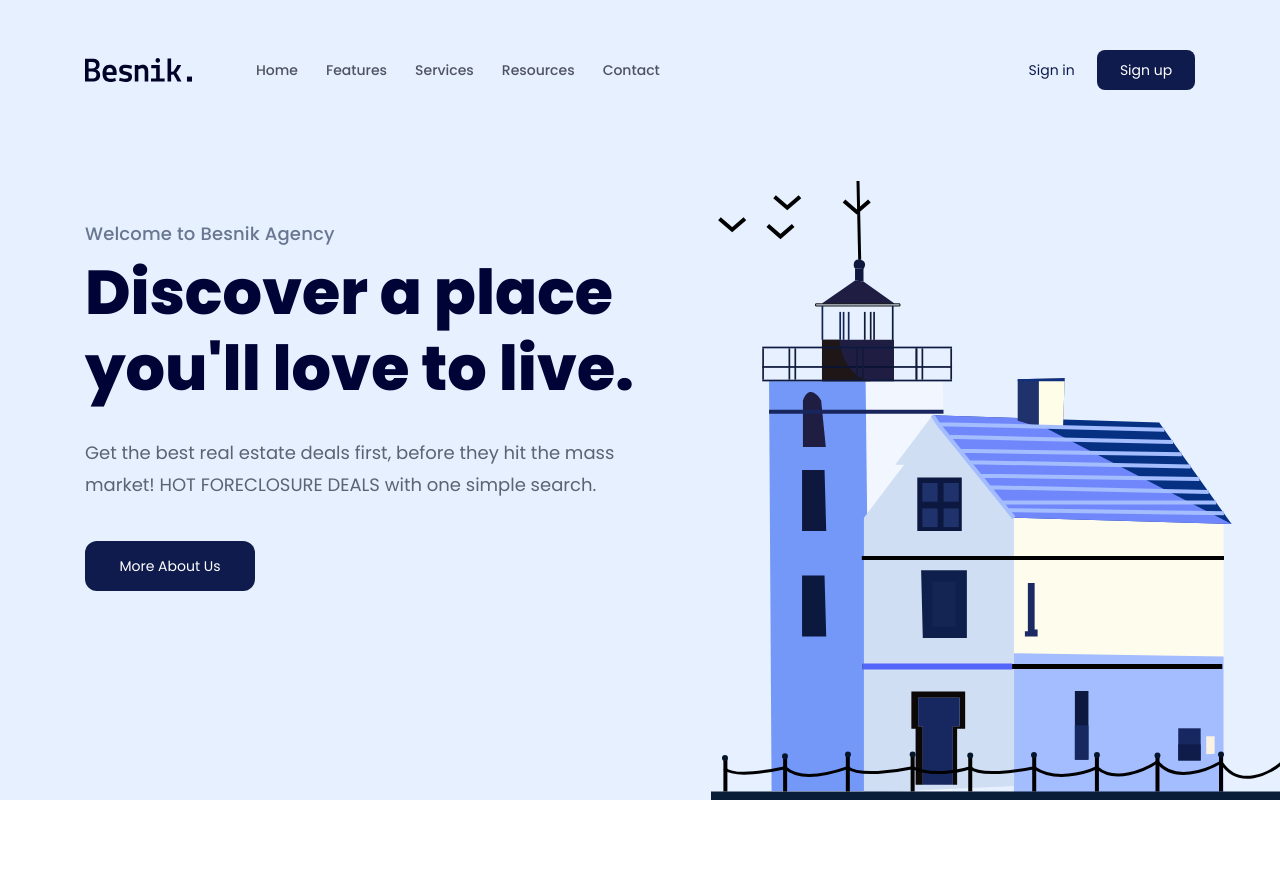
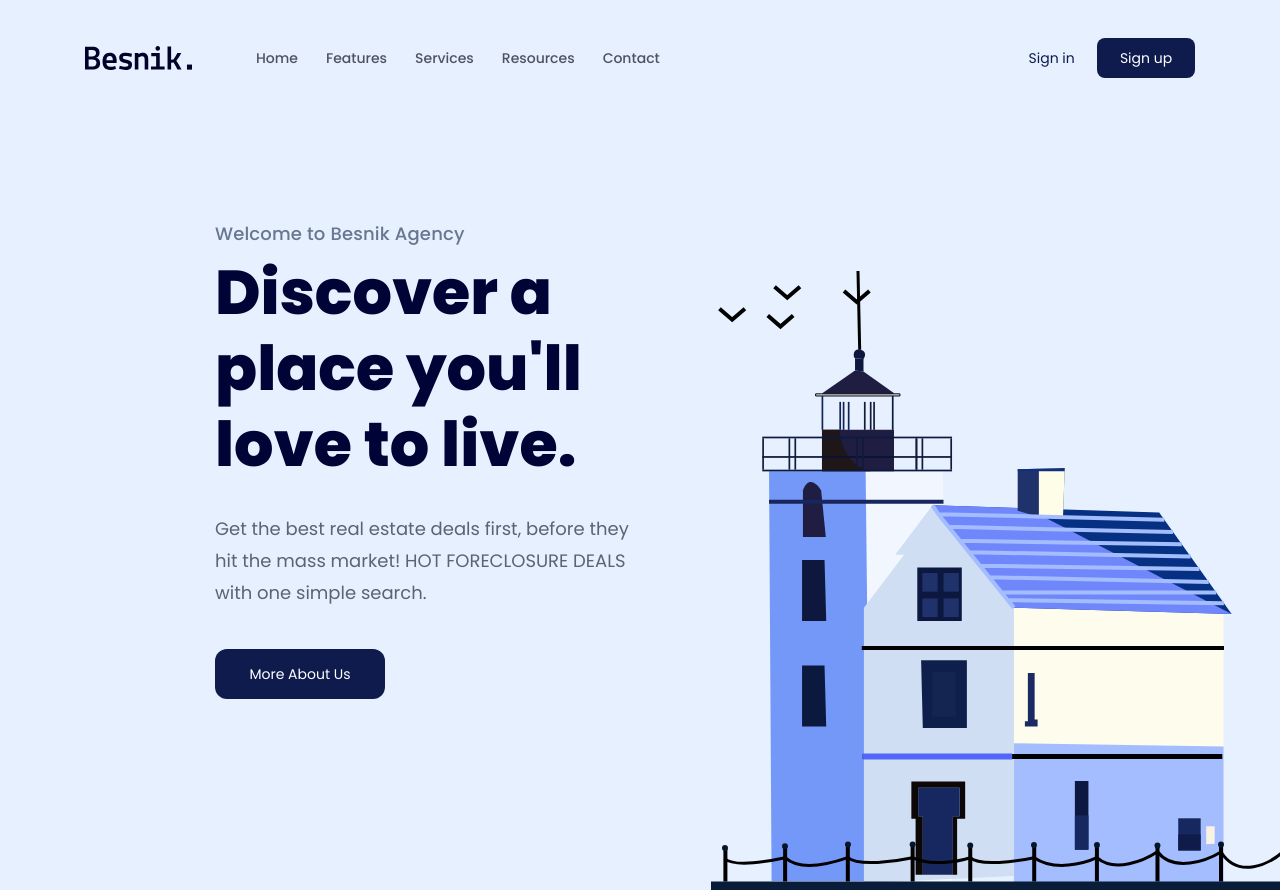
Before and after one commit to meanchoublue/meanchou-prj01, a plain HTML site: page index.html in a window 1280 px wide. Shown: the top 890 px of the page. Drawn offline with Linux system fonts and the light colour scheme.

Commit message:
Cải thiện phần Header

```diff
--- a/assets/css/styles.css
+++ b/assets/css/styles.css
@@ -48,17 +48,25 @@ btn:hover{
     -webkit-box-orient: vertical;
     overflow: hidden;
 }
-/*=============Header========== */
-.header {
+/*=============Hero========== */
+.hero-wrap {
     background:#E6F0FF;
     height: 100vh;
     position: relative;
+}
+.fix-header{
+    background: #E6F0FF ;
+    padding-top: 26px;
+    position: sticky;
+    top: -26px;
+    z-index: 1;
 }
 /* NAV */
 .navbar {
     display: flex;
     align-items: center;
-    padding-top: 50px;
+    /* padding-top: 50px; */
+    padding: 12px 0;
 }
 
 .navbar ul{
@@ -89,7 +97,7 @@ btn:hover{
 }
 /* Bottom */
 .hero {
-    margin-top: 130px;
+    padding: 130px;
 }
 .hero .info {
     width: 51%;
--- a/index.html
+++ b/index.html
@@ -12,8 +12,7 @@
 </head>
 <body>
 <main >
-    <!-- Header -->
-    <header class="header">
+    <header class="fix-header">
         <div class="content">
             <nav class="navbar">
                 <!-- Logo -->
@@ -32,6 +31,11 @@
                     <a href="#!" class="btn action-btn">Sign up</a>
                 </div>
                 </nav>
+        </div>
+    </header>
+    <!-- Hero -->
+    <div class="hero-wrap">
+        <div class="content">
             <div class="hero">
                 <div class="info">
                     <p class="sub-title">Welcome to Besnik Agency</p>
@@ -42,7 +46,7 @@
                 <img src="./assets\css\img\house illustration.svg" alt="Discover a place you'll love to live" class="hero-img">
             </div>
         </div>
-    </header>
+    </div>
     <!-- Clients -->
     <div class="clients">
         <div class="content">
```
Lines whose indentation alone changed are shown as unchanged.
